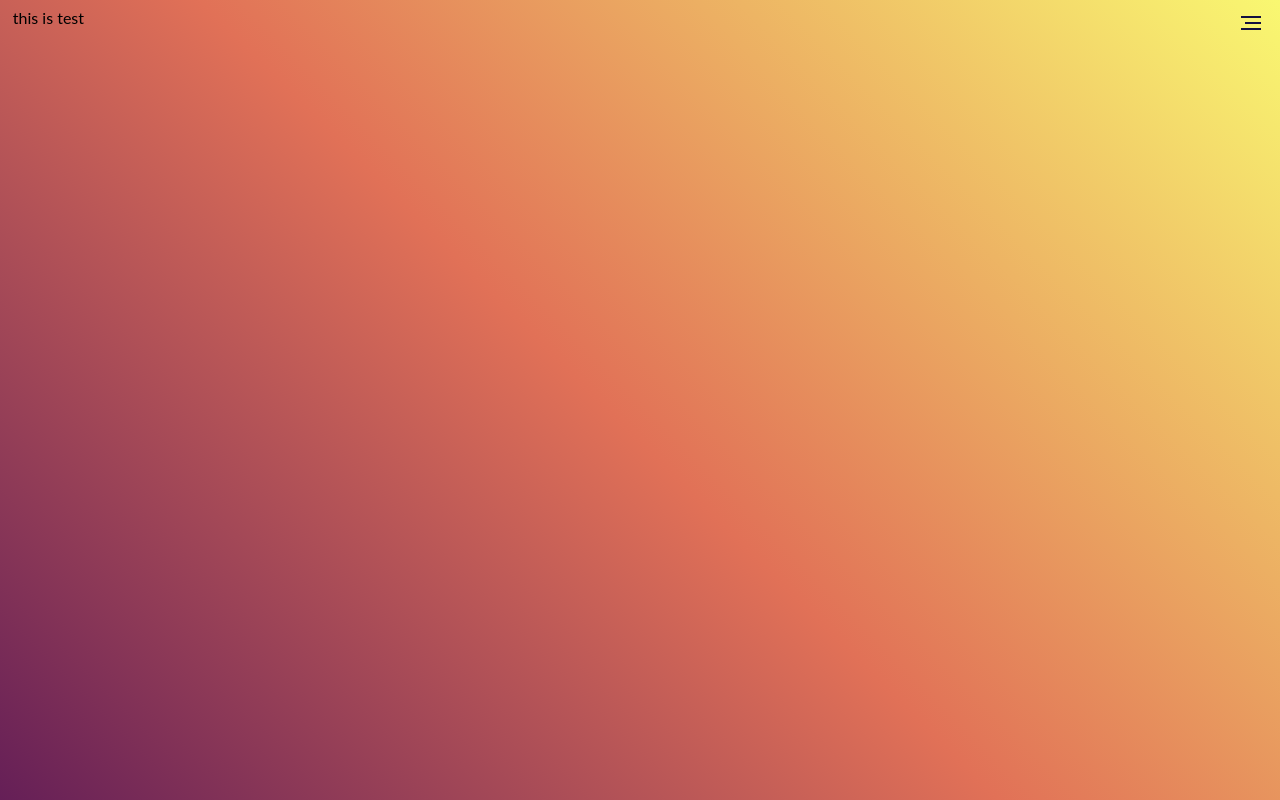
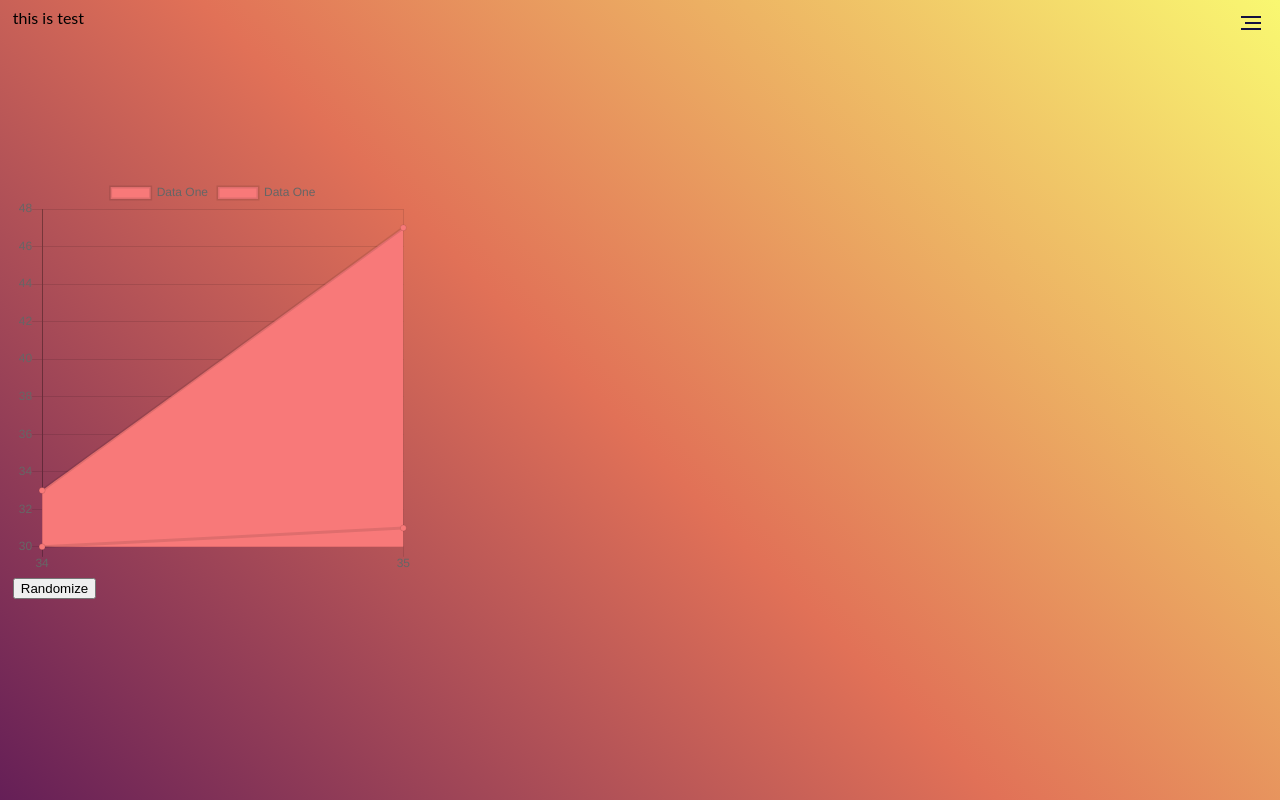
Before and after one commit to 0712023/htf-frontend, a Vue app: page /test in a window 1280 px wide. Built offline with nearby package versions, Linux system fonts and the light colour scheme.

Commit message:
chart update

```diff
--- a/package.json
+++ b/package.json
@@ -8,8 +8,11 @@
     "lint": "vue-cli-service lint"
   },
   "dependencies": {
+    "chart": "^0.1.2",
+    "chart.js": "^2.9.4",
     "core-js": "^3.6.5",
     "vue": "^2.6.11",
+    "vue-chartjs": "^3.5.1",
     "vue-router": "^3.2.0",
     "vuetify": "^2.4.0",
     "vuex": "^3.4.0"
--- /dev/null
+++ b/src/components/Dashboard/Chart.vue
@@ -0,0 +1,52 @@
+<template>
+  <div class="small">
+    <line-chart :chart-data="datacollection"></line-chart>
+    <button @click="fillData()">Randomize</button>
+  </div>
+</template>
+
+<script>
+  import LineChart from './LineChart'
+
+  export default {
+    components: {
+      LineChart
+    },
+    data () {
+      return {
+        datacollection: null
+      }
+    },
+    mounted () {
+      this.fillData()
+    },
+    methods: {
+      fillData () {
+        this.datacollection = {
+          labels: [this.getRandomInt(), this.getRandomInt()],
+          datasets: [
+            {
+              label: 'Data One',
+              backgroundColor: '#f87979',
+              data: [this.getRandomInt(), this.getRandomInt()]
+            }, {
+              label: 'Data One',
+              backgroundColor: '#f87979',
+              data: [this.getRandomInt(), this.getRandomInt()]
+            }
+          ]
+        }
+      },
+      getRandomInt () {
+        return Math.floor(Math.random() * (50 - 5 + 1)) + 5
+      }
+    }
+  }
+</script>
+
+<style>
+  .small {
+    max-width: 600px;
+    margin:  150px auto;
+  }
+</style>
--- /dev/null
+++ b/src/components/Dashboard/LineChart.js
@@ -0,0 +1,13 @@
+import { Line, mixins } from 'vue-chartjs'
+const { reactiveProp } = mixins
+
+export default {
+  extends: Line,
+  mixins: [reactiveProp],
+  props: ['options'],
+  mounted () {
+    // this.chartData is created in the mixin.
+    // If you want to pass options please create a local options object
+    this.renderChart(this.chartData, this.options)
+  }
+}
--- a/src/router/index.js
+++ b/src/router/index.js
@@ -33,6 +33,7 @@ const routes = [
 
 const router = new VueRouter({
   mode: 'history',
+  // eslint-disable-next-line no-undef
   base: process.env.BASE_URL,
   routes
 })
--- a/src/views/Test.vue
+++ b/src/views/Test.vue
@@ -1,12 +1,17 @@
 <template>
     <div>
         this is test
+        <Chart/>
     </div>
 </template>
 <script>
 import Constant from '../store/Constant'
 import store from '../store/store'
+import Chart from '../components/Dashboard/Chart'
 export default {
+    components: {
+        Chart
+    },
     created:()=>{
         store.commit(Constant.TOGGLENAV)
     }
```
Also changed, not shown: 1 other file (tests, documents, lock files or other folders).
